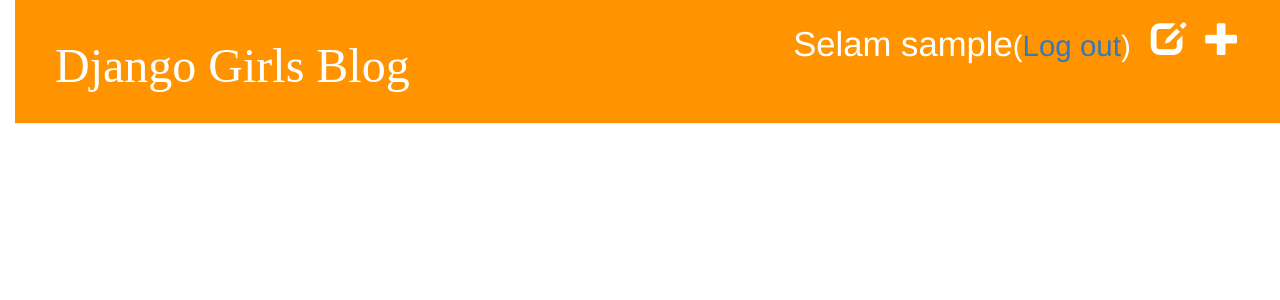
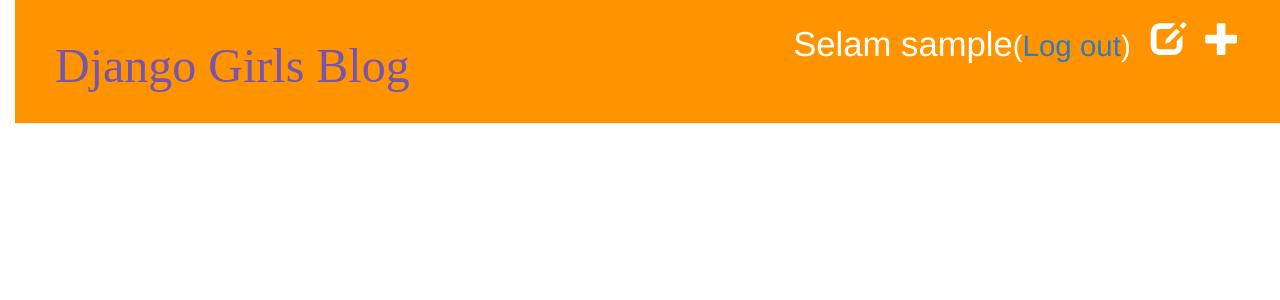
Before and after one commit to keciboynuzuye/my-first-blog, a Django app: a page that uses blog/templates/blog/base.html in a window 1280 px wide. Shown: the top 300 px of the page. Run offline with Django 3.2, Linux system fonts and the light colour scheme; the visitor is signed in with stand-in values (Sample User, id 1); data that the repository does not hold is empty; some libraries are stand-ins or nearby versions.

Commit message:
renk dengisikligi

```diff
--- a/blog/static/css/blog.css
+++ b/blog/static/css/blog.css
@@ -1,5 +1,5 @@
 h1 a {
-    color: #7855AD;
+    color: #64DE3C;
     font-family: 'Indie Flower';
 }
 body {
@@ -12,7 +12,7 @@
 }
 
 .page-header h1, .page-header h1 a, .page-header h1 a:visited, .page-header h1 a:active {
-    color: #ffffff;
+    color: #7855AD;
     font-size: 36pt;
     text-decoration: none;
 }
```
